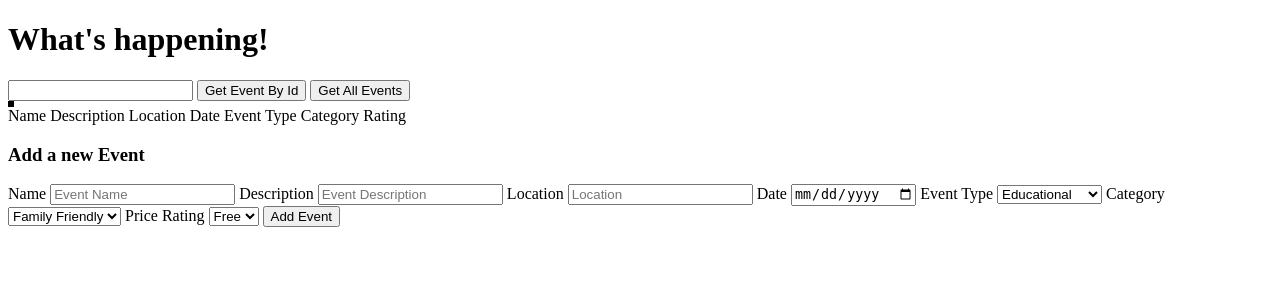
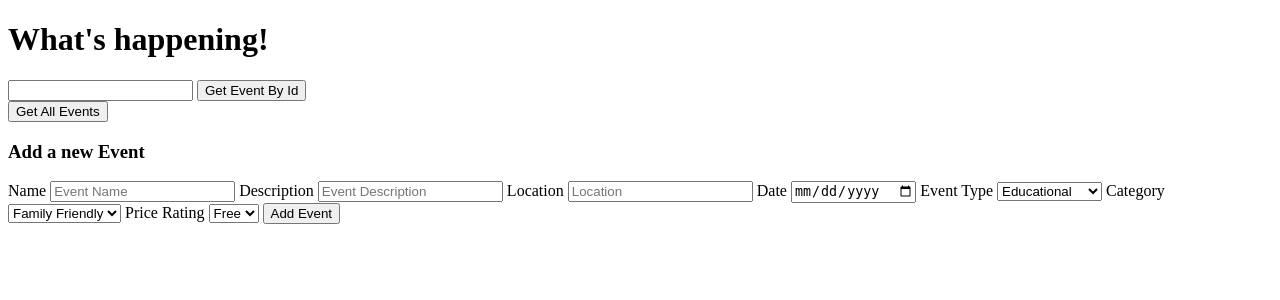
Before and after one commit to ngough87/EventTrackerProject, a Spring Boot app: page / in a window 1280 px wide. Shown: the top 300 px of the page. Run offline with Spring Boot 4, Linux system fonts and the light colour scheme; data that the repository does not hold is empty.

Commit message:
fix show all events table, and edit event service impl adding fields to be edited

```diff
--- a/thOmaha/src/main/java/com/skilldistillery/theomaha/services/EventServiceImpl.java
+++ b/thOmaha/src/main/java/com/skilldistillery/theomaha/services/EventServiceImpl.java
@@ -49,6 +49,9 @@ class EventServiceImpl implements EventService {
 		Event eventUpdated = getEvent(eventId);
 
 		eventUpdated.setName(event.getName());
+		eventUpdated.setDescription(event.getDescription());
+		eventUpdated.setLocation(event.getLocation());
+		eventUpdated.setDate(event.getDate());
 
 		return eventRepo.save(eventUpdated);
 	}
--- a/thOmaha/src/main/resources/static/css/style.css
+++ b/thOmaha/src/main/resources/static/css/style.css
@@ -1,4 +1,4 @@
-@charset "UTF-8";table{
+table{
   border: solid;
 }
 
@@ -6,3 +6,7 @@ th, td{
   padding: 10px;
   text-align: center;
 }
+
+tbody tr:nth-child(odd){
+  background: #ccc;
+}
--- a/thOmaha/src/main/resources/static/index.html
+++ b/thOmaha/src/main/resources/static/index.html
@@ -13,39 +13,20 @@
 <form name="eventForm">
 	<input type="number" name="eventId">
 	<button name="lookup"> Get Event By Id</button>
-	<button name="lookupAll"> Get All Events</button>
 
 
 </form>
+<form name="eventLoadForm">
 
-<!-- <div id="eventTable">
+	<button name="lookupAll"> Get All Events</button>
 
-</div> -->
+</form>
 
-<div id="output">
-
-	<div id="eventDetails" class="eventDetails">
-
-	</div>
 <div id="output"></div>
 
-<table id="eventTable"></table>
-<thead>
-	<tr>
-		<th>Name</th>
-		<th>Description</th>
-		<th>Location</th>
-		<th>Date</th>
-		<th>Event Type</th>
-		<th>Category</th>
-		<th>		Rating</th>
-
-	</tr>
+	<div id="eventDetails" class="eventDetails"></div>
 
 
-</thead>
-
-</table>
 
 
 	<div id="newEventForm">
@@ -89,7 +70,7 @@
 <button name="addEventButton">Add Event</button>
 </form>
 
-	</div>
+
 </div>
 
 </body>
--- a/thOmaha/src/main/resources/static/js/script.js
+++ b/thOmaha/src/main/resources/static/js/script.js
@@ -2,9 +2,9 @@ window.addEventListener("load", function (e) {
   console.log("Page is loaded");
   init();
 });
+//let eventList;
+function init() {
 
-function init() {
-  loadEvents();
   document.eventForm.lookup.addEventListener("click", function (evt) {
     evt.preventDefault();
     let eventId = document.eventForm.eventId.value;
@@ -13,9 +13,128 @@ function init() {
     }
   });
 
-  document.newEventForm.addEventButton.addEventListener("click", createEvent);
-  //document.eventForm.lookupAll.addEventListener("click", displayEvents);
+  document.newEventForm.addEventButton.addEventListener("click", function(e){
+	e.preventDefault();
+	let newEvent = {
+		name: document.newEventForm.name.value,
+		description: document.newEventForm.description.value,
+		location: document.newEventForm.location.value,
+		date: document.newEventForm.date.value,
+		eventType:{id: document.newEventForm.eventType.value},
+		category: {id: document.newEventForm.category.value},
+		rating: {id: document.newEventForm.rating.value}
+	};
+
+
+	console.log(newEvent)
+	createEvent(newEvent);
+
+
+  });
+
+  document.eventLoadForm.lookupAll.addEventListener("click", function(evt){
+	evt.preventDefault();
+	loadEvents();
+
+
+  });
 }
+
+
+function createEvent(event) {
+
+	let xhr = new XMLHttpRequest();
+
+	xhr.open("POST", "api/events");
+	xhr.setRequestHeader("Content-type", "application/json"); // Specify JSON request body
+	xhr.onreadystatechange = function () {
+	  if (xhr.readyState === 4) {
+		if (xhr.status === 200 || xhr.status === 201) {
+		  let event = JSON.parse(xhr.responseText);
+		  displayEvent(event);
+		} else {
+		  displayError("Error creating event: " + xhr.status);
+		}
+	  }
+	};
+	xhr.send(JSON.stringify(event));
+  }
+
+  function displayError(message) {
+	let div = document.getElementById('eventDetails');
+	div.textContent = message;
+
+}
+
+
+function getEvent(eventId) {
+	console.log(eventId);
+
+	let xhr = new XMLHttpRequest();
+	xhr.open("GET", "api/events/" + eventId);
+	xhr.onreadystatechange = function () {
+	  if (xhr.readyState === 4) {
+		if (xhr.status === 200) {
+		  let event = JSON.parse(xhr.responseText);
+		  console.log(event);
+		  displayEvent(event);
+		} else {
+		  displayError("Event not found.");
+		}
+	  }
+	};
+	xhr.send();
+  }
+
+  function displayEvent(event) {
+	let dataDiv = document.getElementById("eventDetails");
+	dataDiv.textContent = "";
+	let id = document.createElement("div");
+	id.textContent = event.id;
+	id.style.display="none";
+	dataDiv.append(id);
+
+	let h1 = document.createElement("h1");
+	h1.textContent = event.name;
+	dataDiv.appendChild(h1);
+	let description = document.createElement("description");
+	description.textContent = event.description;
+	dataDiv.appendChild(description);
+	let ul = document.createElement("ul");
+	dataDiv.appendChild(ul);
+	let li = document.createElement("li");
+	li.textContent = "Location: " + event.location;
+	ul.appendChild(li);
+	li = document.createElement("li");
+	li.textContent = "Date : " + event.date;
+	ul.appendChild(li);
+	li = document.createElement("li");
+	li.textContent = "Event Type: " + event.eventType["name"];
+	ul.appendChild(li);
+	li = document.createElement("li");
+	li.textContent = "Category: " + event.category["name"];
+	ul.appendChild(li);
+	li = document.createElement("li");
+	li.textContent = "Price Rating: " + event.rating["name"];
+	ul.appendChild(li);
+
+	let deleteButton = document.createElement("input");
+	deleteButton.type = "button";
+	deleteButton.name = "delete";
+	deleteButton.value = "Delete";
+	deleteButton.addEventListener("click", deleteEventButton);
+	dataDiv.appendChild(deleteButton);
+
+	let edit = document.createElement("input");
+	edit.type = "button";
+	edit.name = "edit";
+	edit.value = "Edit";
+	edit.addEventListener("click", editEventForm);
+	dataDiv.append(edit);
+  }
+
+
+
 function loadEvents() {
   //AJAX
 
@@ -26,7 +145,7 @@ function loadEvents() {
       if (xhr.status === 200) {
         let eventList = JSON.parse(xhr.responseText);
 
-        //displayEvents(eventList);
+        displayEvents(eventList);
       } else {
         displayError("All events not found" + xhr.status);
       }
@@ -53,13 +172,13 @@ let createTable = function (eventList) {
 let createHead = function (table) {
   //create thead
   let headers = [
-    "name",
-    "description",
-    "location",
-    "date",
-    "eventType",
-    "category",
-    "rating"
+    "Name",
+    "Description",
+    "Location",
+    "Date",
+    "Event Type",
+    "Category",
+    "Rating"
   ];
   let thead = document.createElement("thead");
   let trow = document.createElement("tr");
@@ -99,135 +218,42 @@ let createBody = function (table, eventList) {
 
 
     let eventType = document.createElement("td");
-    eventType.textContent = eventList.eventType;
+    eventType.textContent = eventList.eventType["name"];
     trow.appendChild(eventType);
 
 
     let category = document.createElement("td");
-    category.textContent = eventList.category;
+    category.textContent = eventList.category["name"];
     trow.appendChild(category);
 
     let rating = document.createElement("td");
-	rating .textContent = eventList.rating
-    trow.appendChild(category);
+	rating.textContent = eventList.rating["name"];
+    trow.appendChild(rating);
+
     tbody.appendChild(trow);
     table.appendChild(tbody);
   });
 };
 
 
-function getEvent(eventId) {
-	console.log(eventId);
-
-	let xhr = new XMLHttpRequest();
-	xhr.open("GET", "api/events/" + eventId);
-	xhr.onreadystatechange = function () {
-	  if (xhr.readyState === 4) {
-		if (xhr.status === 200) {
-		  let event = JSON.parse(xhr.responseText);
-		  console.log(event);
-		  displayEvent(event);
-		} else {
-		  displayError("Event not found.");
-		}
-	  }
-	};
-	xhr.send();
-  }
-
-function displayEvent(event) {
-  let dataDiv = document.getElementById("eventDetails");
-  dataDiv.textContent = "";
-  let id = document.createElement("li");
-  id.textContent = "Event Id: " + event.id;
-  dataDiv.append(id);
-
-  let h1 = document.createElement("h1");
-  h1.textContent = event.name;
-  dataDiv.appendChild(h1);
-  let description = document.createElement("description");
-  description.textContent = event.description;
-  dataDiv.appendChild(description);
-  let ul = document.createElement("ul");
-  dataDiv.appendChild(ul);
-  let li = document.createElement("li");
-  li.textContent = "Location: " + event.location;
-  ul.appendChild(li);
-  li = document.createElement("li");
-  li.textContent = "Date : " + event.date;
-  ul.appendChild(li);
-  li = document.createElement("li");
-  li.textContent = "Event Type: " + event.eventType["name"];
-  ul.appendChild(li);
-  li = document.createElement("li");
-  li.textContent = "Category: " + event.category["name"];
-  ul.appendChild(li);
-  li = document.createElement("li");
-  li.textContent = "Price Rating: " + event.rating["name"];
-  ul.appendChild(li);
-
-  let deleteButton = document.createElement("input");
-  deleteButton.type = "button";
-  deleteButton.name = "delete";
-  deleteButton.value = "Delete";
-  deleteButton.addEventListener("click", deleteEventButton);
-  dataDiv.appendChild(deleteButton);
-
-  let edit = document.createElement("input");
-  edit.type = "button";
-  edit.name = "edit";
-  edit.value = "Edit";
-  edit.addEventListener("click", editEventForm);
-  dataDiv.append(edit);
-}
-
-
-function createEvent(e) {
-  e.preventDefault();
-  let newEvent = {
-    name: document.newEventForm.name.value,
-    description: document.newEventForm.description.value,
-    location: document.newEventForm.location.value,
-    date: document.newEventForm.date.value,
-    eventType: { id: document.newEventForm.eventType.value },
-    category: { id: document.newEventForm.category.value },
-    rating: { id: document.newEventForm.rating.value },
-  };
-
-  let xhr = new XMLHttpRequest();
-
-  xhr.open("POST", "api/events");
-  xhr.setRequestHeader("Content-type", "application/json"); // Specify JSON request body
-  xhr.onreadystatechange = function () {
-    if (xhr.readyState === 4) {
-      if (xhr.status === 200 || xhr.status === 201) {
-        let event = JSON.parse(xhr.responseText);
-        displayEvent(event);
-      } else {
-        displayError("Error creating event: " + xhr.status);
-      }
-    }
-  };
-  xhr.send(JSON.stringify(newEvent));
-}
-
 function idForUpdate(id) {
   let xhr = new XMLHttpRequest();
-  xhr.open("GET", "api/events" + id);
+  xhr.open("GET", "api/events/" + id);
   xhr.onreadystatechange = function () {
     if (xhr.readyState === 4) {
       if (xhr.status === 200) {
         let eventId = JSON.parse(xhr.responseText);
-        updateEventForm(eventId);
+        addInfoToForm(eventId);
       } else {
-        console.error(xhr.status);
+        console.log(xhr.status);
       }
     }
   };
   xhr.send();
 }
 function editEventForm() {
-  let div = document.getElementById("eventDetails");
+ let div2 = document.getElementById("output");
+	let div = document.getElementById("eventDetails");
   let id = div.firstElementChild.textContent;
   console.log(id);
   div.textContent = "";
@@ -236,48 +262,64 @@ function editEventForm() {
   let hiddenId = document.createElement("div");
   hiddenId.textContent = id;
   hiddenId.style.display = "none";
+  console.log(id);
 
   let editEvent = document.createElement("form");
   let name = document.createElement("input");
   let description = document.createElement("input");
   let location = document.createElement("input");
   let date = document.createElement("input");
+  let submit = document.createElement("button");
 
-  editEvent.name = "editEventForm";
-  (name.type = "text"), (name.type = "name");
-  (description.type = "text"), (description.type = "description");
-  (location.type = "text"), (location.type = "location");
-  (date.type = "date"), (date.type = "date");
+  editEvent.name = "editEvent";
+  name.type = "text";
+  name.name = "name";
+  description.type = "text";
+   description.name = "description";
+  location.type = "text";
+  location.name = "location";
+  date.type = "date";
+  date.name = "date";
+  submit.name = "submit";
+  submit.value = "Submit";
+  submit.innerHTML = "Submit";
 
-  editEventForm.appendChild(hiddenId);
-  editEventForm.appendChild(name);
-  editEventForm.appendChild(description);
-  editEventForm.appendChild(location);
-  editEventForm.appendChild(date);
+  editEvent.appendChild(hiddenId);
+  console.log('after:' + id);
+  editEvent.appendChild(name);
+  editEvent.appendChild(description);
+  editEvent.appendChild(location);
+  editEvent.appendChild(date);
+  div2.appendChild(editEvent);
+
+  for (input of editEvent) {
+	let br = document.createElement('br');
+	input.after(br);
+}
 }
 
-function addInfoToForm(event) {
-  let editForm = document.editEventForm;
-  editForm.name.value = event.name;
-  editForm.description.value = event.description;
-  editForm.date.value = event.date;
-  editForm.location.value = event.location;
+function addInfoToForm(eventId) {
+  let editForm = document.editEvent;
+  editForm.name.value = eventId.name;
+  editForm.description.value = eventId.description;
+  editForm.date.value = eventId.date;
+  editForm.location.value = eventId.location;
   editForm.submit.addEventListener("click", addUpdatedEvent);
 }
 
 function addUpdatedEvent(e) {
   e.preventDefault();
-  let updateForm = document.editEventForm;
+  let updateForm = document.editEvent;
   let id = updateForm.firstElementChild.textContent;
-  let xhr = new XMLHttpRequest();
 
   let updatedEvent = {
-    name: document.newEventForm.name.value,
-    description: document.newEventForm.description.value,
-    location: document.newEventForm.location.value,
-    date: document.newEventForm.date.value,
-  };
-  console.log(JSON.stringify(updatedEvent));
+	  name: updateForm.name.value,
+	  description: updateForm.description.value,
+	  location: updateForm.location.value,
+	  date: updateForm.date.value,
+	};
+
+	let xhr = new XMLHttpRequest();
   xhr.open("PUT", "api/events/" + id);
 
   xhr.setRequestHeader("Content-type", "application/json"); // Specify JSON request body
@@ -285,7 +327,8 @@ function addUpdatedEvent(e) {
     if (xhr.readyState === 4) {
       if (xhr.status === 200 || xhr.status === 201) {
         let event = JSON.parse(xhr.responseText);
-        displayEvent(event);
+        //displayEvent(event);
+		alert(event);
       } else {
         displayError("Error updating event: " + xhr.status);
       }
@@ -306,7 +349,7 @@ function deleteEvent(id) {
   let xhr = new XMLHttpRequest();
 
   xhr.open("DELETE", "api/events/" + id);
-  console.log("Id is: ");
+  console.log("Id is: " + id);
   console.log(id);
 
   xhr.onreadystatechange = function () {
```
